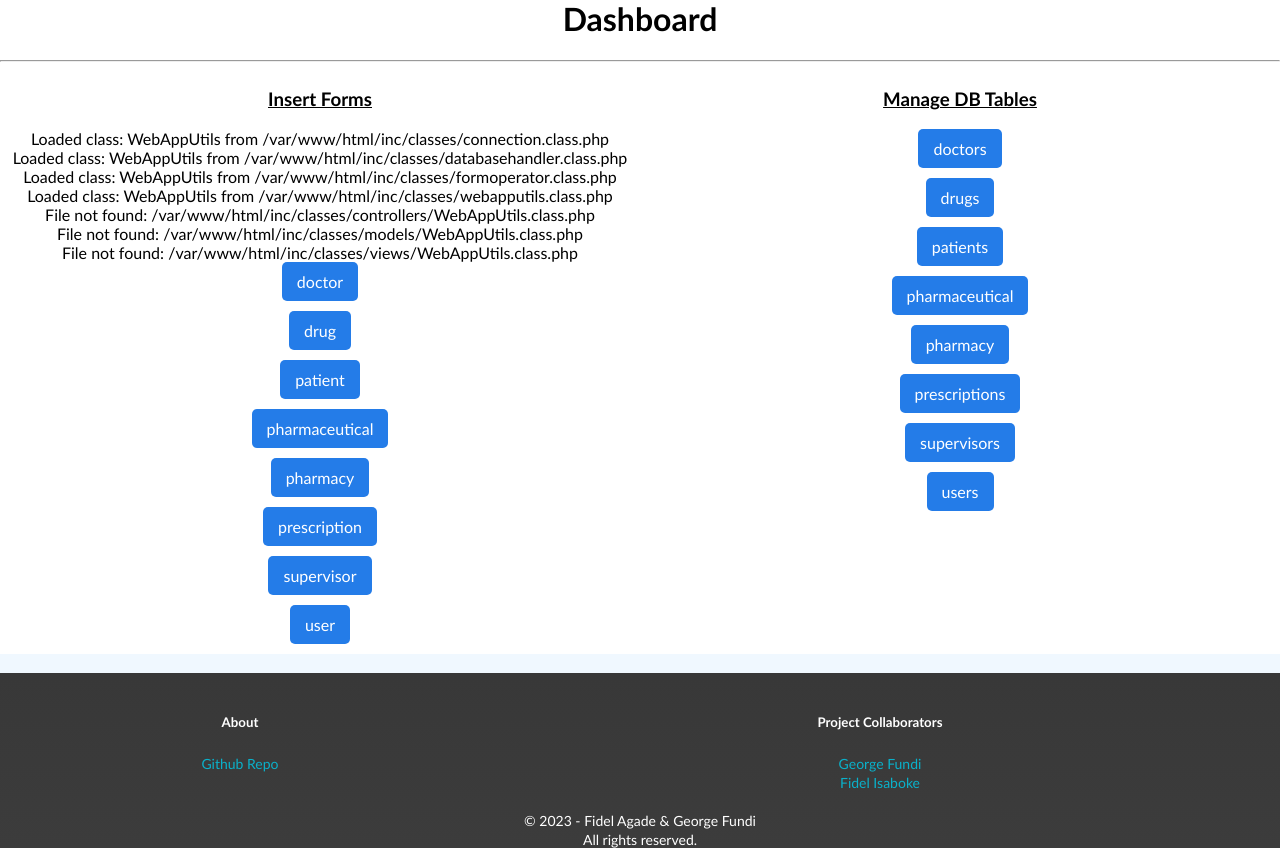
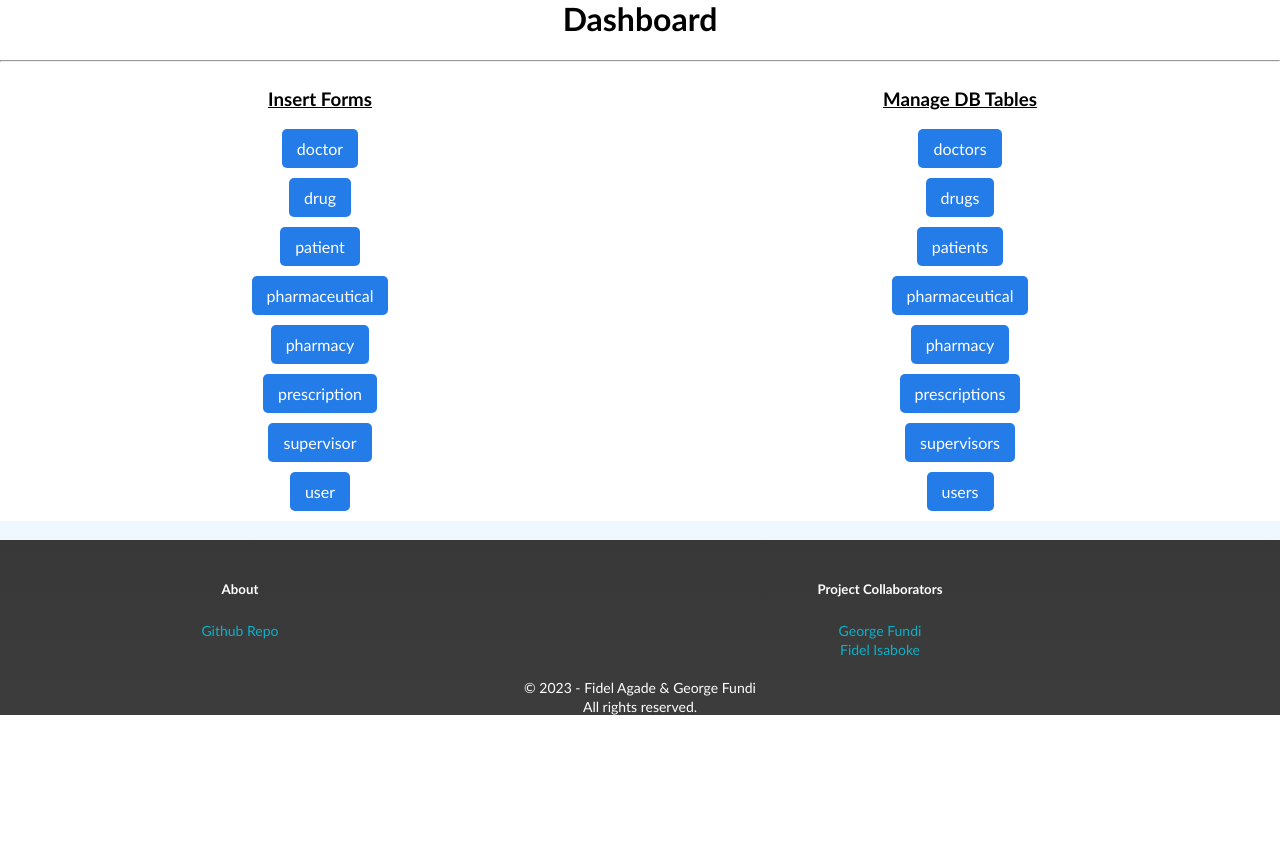
Before and after one commit to Gendi-kinji/MedicaMystic, a PHP site: page /admin_menu/dashboard.php in a window 1280 px wide. Shown: the part 173-1021 px from the top of the page. After the commit the page ends 888 px from the top, so only its background shows below. Run offline with PHP 8.4, Linux system fonts and the light colour scheme.

Commit message:
Update: Comment out echo statements from autoloader file
This commit comments out the statements used for debugging class loading.

```diff
--- a/src/inc/autoloader.inc.php
+++ b/src/inc/autoloader.inc.php
@@ -17,9 +17,9 @@ spl_autoload_register(function ($class_name) {
         if (file_exists($file_path)) {
             require_once $file_path;
             // Log the loaded class and file path (for debugging)):
-            echo "Loaded class: $class_name from $file_path<br>";
+            // echo "Loaded class: $class_name from $file_path<br>";
         } else{
-            echo "File not found: $file_path<br>";
+            // echo "File not found: $file_path<br>";
         }
     }
 
@@ -36,10 +36,10 @@ spl_autoload_register(function ($class_name) {
         if (file_exists($file_path)) {
             require_once $file_path;
             // Log the loaded class and file path (for debugging)):
-            echo "Loaded class: $class_name from $file_path<br>";
+            // echo "Loaded class: $class_name from $file_path<br>";
             break; // Stop after loading the first matching file
         } else{
-            echo "File not found: $file_path<br>";
+            // echo "File not found: $file_path<br>";
         }
     }
 });
```
